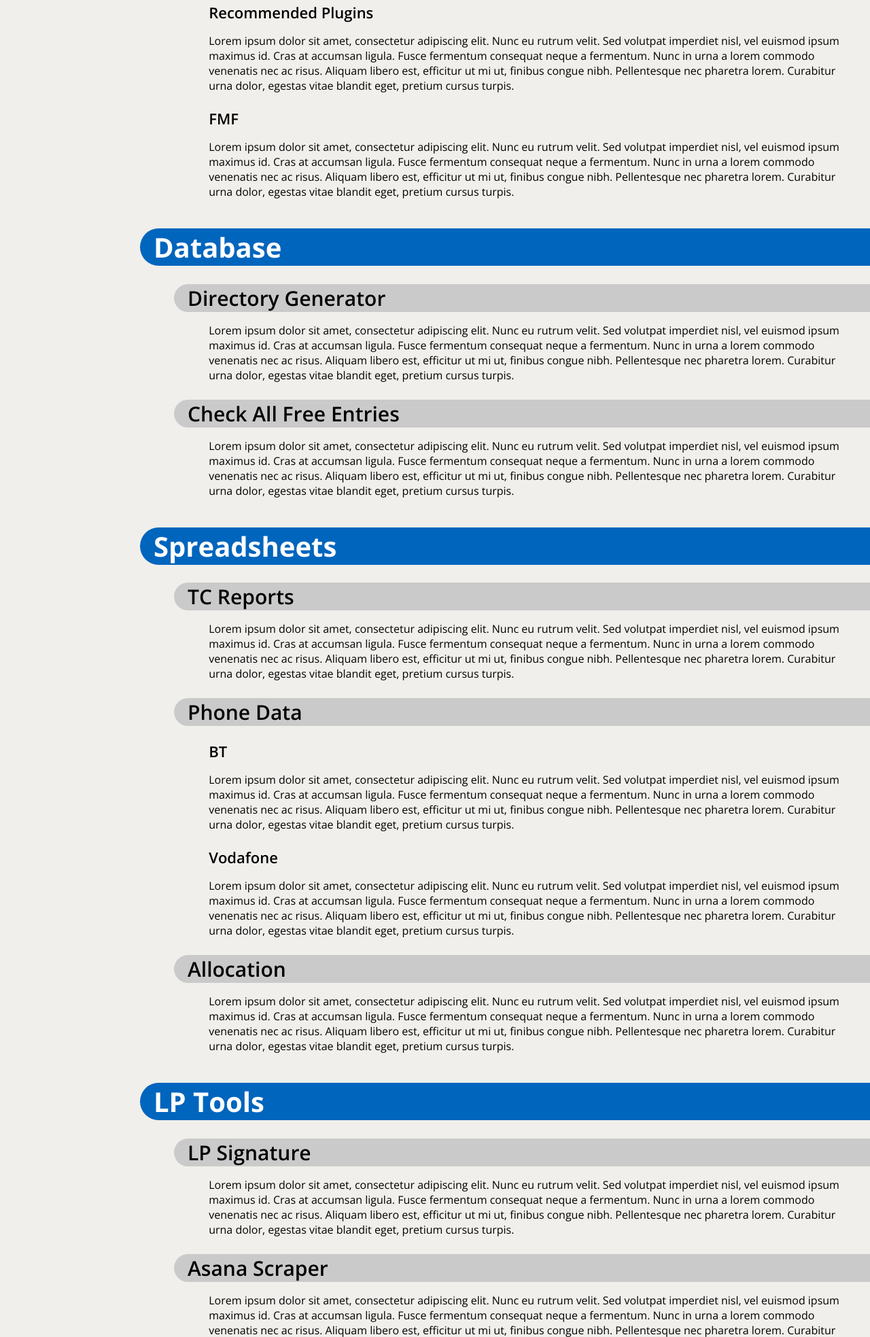
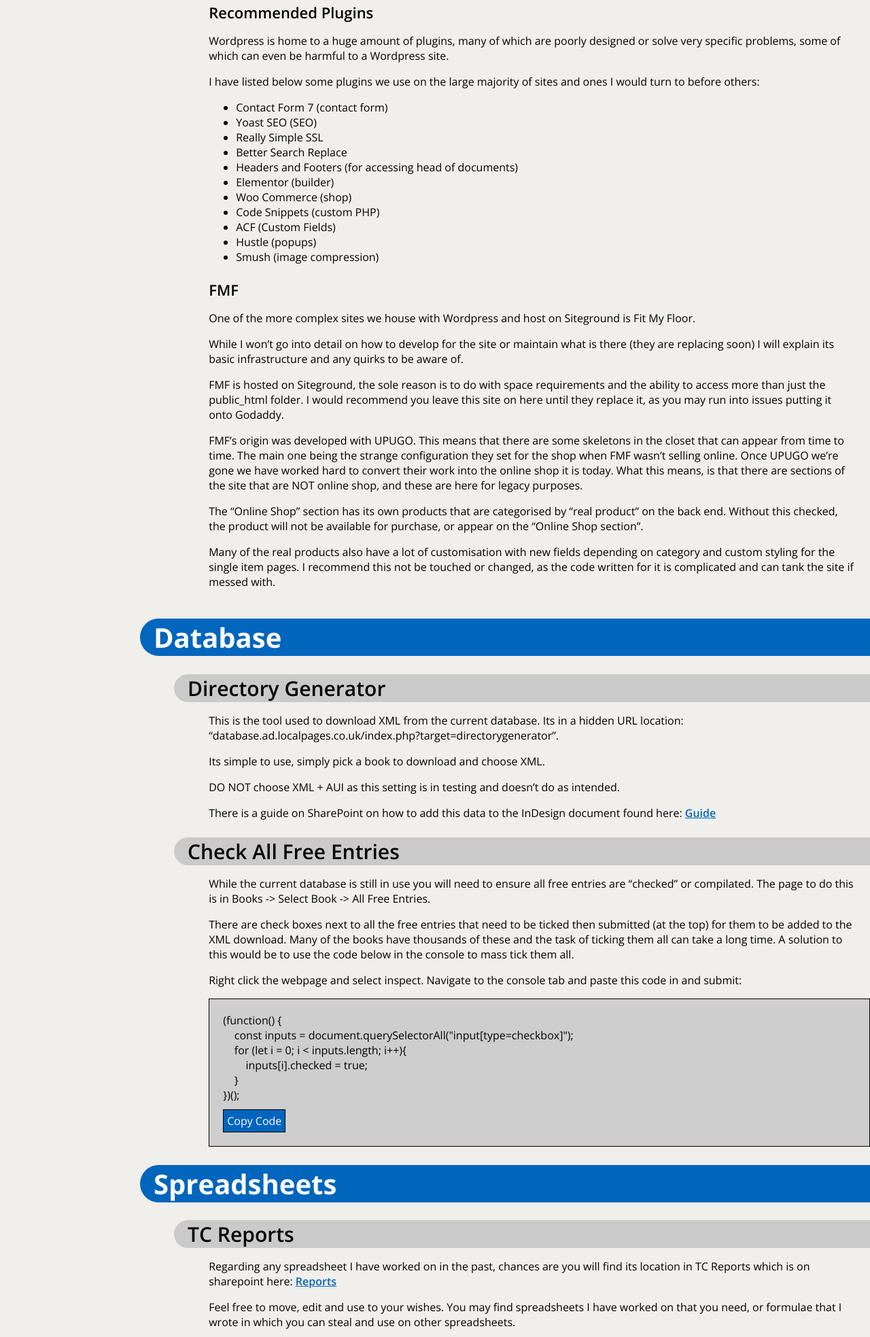
Before and after one commit to tomstrat/lp_handover, a plain HTML site: page index.html in a window 1280 px wide. Shown: the part 1088-3055 px from the top of the page at 68% size. Drawn offline with nearby package versions, Linux system fonts and the light colour scheme.

Commit message:
moved comments to body and added code snippet and copy function

```diff
--- a/index.html
+++ b/index.html
@@ -57,21 +57,28 @@
         <h2>Wordpress</h2>
         <article>
           <h3>Recommended Plugins</h3>
-          <p>Lorem ipsum dolor sit amet, consectetur adipiscing elit. Nunc eu rutrum velit. Sed volutpat imperdiet nisl,
-            vel
-            euismod ipsum maximus id. Cras at accumsan ligula. Fusce fermentum consequat neque a fermentum. Nunc in urna
-            a
-            lorem commodo venenatis nec ac risus. Aliquam libero est, efficitur ut mi ut, finibus congue nibh.
-            Pellentesque
-            nec pharetra lorem. Curabitur urna dolor, egestas vitae blandit eget, pretium cursus turpis.</p>
+          <p>Wordpress is home to a huge amount of plugins, many of which are poorly designed or solve very specific problems, some of which can even be harmful to a Wordpress site.</p>
+          <p>I have listed below some plugins we use on the large majority of sites and ones I would turn to before others:</p>
+          <ul>
+          <li>Contact Form 7 (contact form)</li>
+          <li>Yoast SEO (SEO)</li>
+          <li>Really Simple SSL</li>
+          <li>Better Search Replace</li>
+          <li>Headers and Footers (for accessing head of documents)</li>
+          <li>Elementor (builder)</li>
+          <li>Woo Commerce (shop)</li>
+          <li>Code Snippets (custom PHP)</li>
+          <li>ACF (Custom Fields)</li>
+          <li>Hustle (popups)</li>
+          <li>Smush (image compression)</li>
+          </ul>
           <h3>FMF</h3>
-          <p>Lorem ipsum dolor sit amet, consectetur adipiscing elit. Nunc eu rutrum velit. Sed volutpat imperdiet nisl,
-            vel
-            euismod ipsum maximus id. Cras at accumsan ligula. Fusce fermentum consequat neque a fermentum. Nunc in urna
-            a
-            lorem commodo venenatis nec ac risus. Aliquam libero est, efficitur ut mi ut, finibus congue nibh.
-            Pellentesque
-            nec pharetra lorem. Curabitur urna dolor, egestas vitae blandit eget, pretium cursus turpis.</p>
+          <p>One of the more complex sites we house with Wordpress and host on Siteground is Fit My Floor.</p>
+          <p>While I won’t go into detail on how to develop for the site or maintain what is there (they are replacing soon) I will explain its basic infrastructure and any quirks to be aware of.</p>
+          <p>FMF is hosted on Siteground, the sole reason is to do with space requirements and the ability to access more than just the public_html folder. I would recommend you leave this site on here until they replace it, as you may run into issues putting it onto Godaddy.</p>
+          <p>FMF’s origin was developed with UPUGO. This means that there are some skeletons in the closet that can appear from time to time. The main one being the strange configuration they set for the shop when FMF wasn’t selling online. Once UPUGO we’re gone we have worked hard to convert their work into the online shop it is today. What this means, is that there are sections of the site that are NOT online shop, and these are here for legacy purposes.</p>
+          <p>The “Online Shop” section has its own products that are categorised by “real product” on the back end. Without this checked, the product will not be available for purchase, or appear on the “Online Shop section”. </p>
+          <p>Many of the real products also have a lot of customisation with new fields depending on category and custom styling for the single item pages. I recommend this not be touched or changed, as the code written for it is complicated and can tank the site if messed with.</p>
         </article>
       </div>
     </div>
@@ -80,25 +87,29 @@
       <div class="innerArticle">
         <h2>Directory Generator</h2>
         <article>
-          <p>Lorem ipsum dolor sit amet, consectetur adipiscing elit. Nunc eu rutrum velit. Sed volutpat imperdiet nisl,
-            vel
-            euismod ipsum maximus id. Cras at accumsan ligula. Fusce fermentum consequat neque a fermentum. Nunc in urna
-            a
-            lorem commodo venenatis nec ac risus. Aliquam libero est, efficitur ut mi ut, finibus congue nibh.
-            Pellentesque
-            nec pharetra lorem. Curabitur urna dolor, egestas vitae blandit eget, pretium cursus turpis.</p>
+          <p>This is the tool used to download XML from the current database. Its in a hidden URL location: “database.ad.localpages.co.uk/index.php?target=directorygenerator”.</p>
+          <p>Its simple to use, simply pick a book to download and choose XML. </p>
+          <p>DO NOT choose XML + AUI as this setting is in testing and doesn’t do as intended.</p>
+          <p>There is a guide on SharePoint on how to add this data to the InDesign document found here: <a href="https://localpages.sharepoint.com/:f:/s/LocalPages/Eosi_ux-rB9UqEi-55s0Cv8B5F88q5zNLVaTLj3i7Tonuw?e=SpeQps">Guide</a></p>
         </article>
       </div>
       <div class="innerArticle">
         <h2>Check All Free Entries</h2>
         <article>
-          <p>Lorem ipsum dolor sit amet, consectetur adipiscing elit. Nunc eu rutrum velit. Sed volutpat imperdiet nisl,
-            vel
-            euismod ipsum maximus id. Cras at accumsan ligula. Fusce fermentum consequat neque a fermentum. Nunc in urna
-            a
-            lorem commodo venenatis nec ac risus. Aliquam libero est, efficitur ut mi ut, finibus congue nibh.
-            Pellentesque
-            nec pharetra lorem. Curabitur urna dolor, egestas vitae blandit eget, pretium cursus turpis.</p>
+          <p>While the current database is still in use you will need to ensure all free entries are “checked” or compilated. The page to do this is in Books -> Select Book -> All Free Entries.</p>
+          <p>There are check boxes next to all the free entries that need to be ticked then submitted (at the top) for them to be added to the XML download. Many of the books have thousands of these and the task of ticking them all can take a long time. A solution to this would be to use the code below in the console to mass tick them all. </p>
+          <p>Right click the webpage and select inspect. Navigate to the console tab and paste this code in and submit:</p>
+          <div class="snippet">
+            <div class="code">
+              (function() { </br>
+                &nbsp;&nbsp;&nbsp;&nbsp;const inputs = document.querySelectorAll("input[type=checkbox]"); </br>
+                &nbsp;&nbsp;&nbsp;&nbsp;for (let i = 0; i &#60; inputs.length; i++){ </br>
+                &nbsp;&nbsp;&nbsp;&nbsp;&nbsp;&nbsp;&nbsp;&nbsp;inputs[i].checked = true; </br>
+                &nbsp;&nbsp;&nbsp;&nbsp;} </br>
+              })();</br>
+            </div>
+            <div class="copy">Copy Code</div>
+          </div>
         </article>
       </div>
     </div>
@@ -107,46 +118,35 @@
       <div class="innerArticle">
         <h2>TC Reports</h2>
         <article>
-          <p>Lorem ipsum dolor sit amet, consectetur adipiscing elit. Nunc eu rutrum velit. Sed volutpat imperdiet nisl,
-            vel
-            euismod ipsum maximus id. Cras at accumsan ligula. Fusce fermentum consequat neque a fermentum. Nunc in urna
-            a
-            lorem commodo venenatis nec ac risus. Aliquam libero est, efficitur ut mi ut, finibus congue nibh.
-            Pellentesque
-            nec pharetra lorem. Curabitur urna dolor, egestas vitae blandit eget, pretium cursus turpis.</p>
+          <p>Regarding any spreadsheet I have worked on in the past, chances are you will find its location in TC Reports which is on sharepoint here: <a href="https://localpages.sharepoint.com/:f:/s/LocalPages/ErqzJ70sNuBFkmtKtjzfEocBvtyPksKnmLVTCYLf0YxH_w?e=7YRSFM">Reports</a></p>
+          <p>Feel free to move, edit and use to your wishes. You may find spreadsheets I have worked on that you need, or formulae that I wrote in which you can steal and use on other spreadsheets.</p>
+          <p>The below topics covered are all based inside of TC reports.</p>
         </article>
       </div>
       <div class="innerArticle">
         <h2>Phone Data</h2>
         <article>
           <h3>BT</h3>
-          <p>Lorem ipsum dolor sit amet, consectetur adipiscing elit. Nunc eu rutrum velit. Sed volutpat imperdiet nisl,
-            vel
-            euismod ipsum maximus id. Cras at accumsan ligula. Fusce fermentum consequat neque a fermentum. Nunc in urna
-            a
-            lorem commodo venenatis nec ac risus. Aliquam libero est, efficitur ut mi ut, finibus congue nibh.
-            Pellentesque
-            nec pharetra lorem. Curabitur urna dolor, egestas vitae blandit eget, pretium cursus turpis.</p>
+          <p>The BT phone data can be found in TC Reports under Sales Call Monitor. BT Phone data is found on their <a href="https://btcloudvoice.bt.com/businessportal/login.jsp">portal</a>. Login credentials can be found with Ollie.</p>
+          <p>The data retrieved is only based on the landlines of Local Pages, for Sales purposes this is now virtually mute as sales primarily use their mobile phones. That being said this data can still be used to find numbers who called Local Pages or who employees called from the landlines.</p>
+          <p>This portal can also be used to update the settings of the phones in the office. There are MANY settings all of which can be confusing (I don’t fully understand them all). Despite this the support team for BT Cloud Voice are very helpful and always give me the needed information. <a href="https://btbusiness.custhelp.com/app/categories/contact/c/5081">Support</a></p>
           <h3>Vodafone</h3>
-          <p>Lorem ipsum dolor sit amet, consectetur adipiscing elit. Nunc eu rutrum velit. Sed volutpat imperdiet nisl,
-            vel
-            euismod ipsum maximus id. Cras at accumsan ligula. Fusce fermentum consequat neque a fermentum. Nunc in urna
-            a
-            lorem commodo venenatis nec ac risus. Aliquam libero est, efficitur ut mi ut, finibus congue nibh.
-            Pellentesque
-            nec pharetra lorem. Curabitur urna dolor, egestas vitae blandit eget, pretium cursus turpis.</p>
+          <p>The Vodafone data can be found in TC Reports under Sales Call Monitor. Vodafone data is found on their <a href="https://online.vodafone.co.uk/dispatch/Portal/appmanager/vodafone/wrp?_nfpb=true&_pageLabel=Page_AccReg_LoginService&pageID=MV_0000">portal</a>. Login credentials can be found with Ollie.</p>
+          <p>The data retrieved is based on the mobile phones of Local Pages. This is the primary data for Sales. It should be noted that the data can only be taken in 3-6 month intervals and starting and ending in the middle of the month. This is due to the billing period. </p>
+          <p>It should also be noted that their portal is very temperamental and often breaks or is offline. Also many of the buttons don’t do as intended or don’t work at all.</p>
         </article>
       </div>
       <div class="innerArticle">
         <h2>Allocation</h2>
         <article>
-          <p>Lorem ipsum dolor sit amet, consectetur adipiscing elit. Nunc eu rutrum velit. Sed volutpat imperdiet nisl,
-            vel
-            euismod ipsum maximus id. Cras at accumsan ligula. Fusce fermentum consequat neque a fermentum. Nunc in urna
-            a
-            lorem commodo venenatis nec ac risus. Aliquam libero est, efficitur ut mi ut, finibus congue nibh.
-            Pellentesque
-            nec pharetra lorem. Curabitur urna dolor, egestas vitae blandit eget, pretium cursus turpis.</p>
+          <p>Allocation data and spreadsheets can be found in TC Reports under Allocation.</p>
+          <p>There are lots of files here, mainly things that are for the current round of allocation. Previous data and spreadsheets can be found in the Archive folder. </p>
+          <p>The most notable folder for someone taking over is the Tools folder. This folder contains all the necessary information to build a new allocation folder using the data available to us. (this will change entirely when the new database is implemented).</p>
+          <ul>
+            <li>Instructions.txt is a verbose list of steps to take, to make a new allocation datasheet.</li>
+            <li>IDS.csv and IDS.xlsx are a list of the IDs for the customers and staff on our current database.</li>
+            <li>Home Book.csv is a list of the customers home books.</li>
+          </ul>
         </article>
       </div>
     </div>
@@ -222,56 +222,11 @@
 </html>
 
 <!--
-Recommended Plugins:
-Wordpress is home to a huge amount of plugins, many of which are poorly designed or solve very specific problems, some of which can even be harmful to a Wordpress site.
-I have listed below some plugins we use on the large majority of sites and ones I would turn to before others:
-•	Contact Form 7 (contact form)
-•	Yoast SEO (SEO)
-•	Really Simple SSL
-•	Better Search Replace
-•	Headers and Footers (for accessing head of documents)
-•	Elementor (builder)
-•	Woo Commerce (shop)
-•	Code Snippets (custom PHP)
-•	ACF (Custom Fields)
-•	Hustle (popups)
-•	Smush (image compression)
-FMF
-One of the more complex sites we house with Wordpress and host on Siteground is Fit My Floor.
-While I won’t go into detail on how to develop for the site or maintain what is there (they are replacing soon) I will explain its basic infrastructure and any quirks to be aware of.
-FMF is hosted on Siteground, the sole reason is to do with space requirements and the ability to access more than just the public_html folder. I would recommend you leave this site on here until they replace it, as you may run into issues putting it onto Godaddy.
-FMF’s origin was developed with UPUGO. This means that there are some skeletons in the closet that can appear from time to time. The main one being the strange configuration they set for the shop when FMF wasn’t selling online. Once UPUGO we’re gone we have worked hard to convert their work into the online shop it is today. What this means, is that there are sections of the site that are NOT online shop, and these are here for legacy purposes.
-The “Online Shop” section has its own products that are categorised by “real product” on the back end. Without this checked, the product will not be available for purchase, or appear on the “Online Shop section”.
-Many of the real products also have a lot of customisation with new fields depending on category and custom styling for the single item pages. I recommend this not be touched or changed, as the code written for it is complicated and can tank the site if messed with.
-Directory Generator
-This is the tool used to download XML from the current database. Its in a hidden URL location: “database.ad.localpages.co.uk/index.php?target=directorygenerator”.
-Its simple to use, simply pick a book to download and choose XML.
-DO NOT choose XML + AUI as this setting is in testing and doesn’t do as intended.
-There is a guide on SharePoint on how to add this data to the InDesign document found here: https://localpages.sharepoint.com/:f:/s/LocalPages/Eosi_ux-rB9UqEi-55s0Cv8B5F88q5zNLVaTLj3i7Tonuw?e=SpeQps
 
-Check all free entries
-While the current database is still in use you will need to ensure all free entries are “checked” or compilated. The page to do this is in Books -> Select Book -> All Free Entries.
-There are check boxes next to all the free entries that need to be ticked then submitted (at the top) for them to be added to the XML download. Many of the books have thousands of these and the task of ticking them all can take a long time. A solution to this would be to use the code below in the console to mass tick them all.
-Right click the webpage and select inspect. Navigate to the console tab and paste this code in and submit:
-TC Reports
-Regarding any spreadsheet I have worked on in the past, chances are you will find its location in TC Reports which is on sharepoint here: https://localpages.sharepoint.com/:f:/s/LocalPages/ErqzJ70sNuBFkmtKtjzfEocBvtyPksKnmLVTCYLf0YxH_w?e=7YRSFM
-Feel free to move, edit and use to your wishes. You may find spreadsheets I have worked on that you need, or formulae that I wrote in which you can steal and use on other spreadsheets.
-The below topics covered are all based inside of TC reports.
-BT
-The BT phone data can be found in TC Reports under Sales Call Monitor. BT Phone data is found on their portal: https://btcloudvoice.bt.com/businessportal/login.jsp. Login credentials can be found with Ollie.
-The data retrieved is only based on the landlines of Local Pages, for Sales purposes this is now virtually mute as sales primarily use their mobile phones. That being said this data can still be used to find numbers who called Local Pages or who employees called from the landlines.
-This portal can also be used to update the settings of the phones in the office. There are MANY settings all of which can be confusing (I don’t fully understand them all). Despite this the support team for BT Cloud Voice are very helpful and always give me the needed information. https://btbusiness.custhelp.com/app/categories/contact/c/5081
-Vodafone
-The Vodafone data can be found in TC Reports under Sales Call Monitor. Vodafone data is found on their portal: https://online.vodafone.co.uk/dispatch/Portal/appmanager/vodafone/wrp?_nfpb=true&_pageLabel=Page_AccReg_LoginService&pageID=MV_0000 . Login credentials can be found with Ollie.
-The data retrieved is based on the mobile phones of Local Pages. This is the primary data for Sales. It should be noted that the data can only be taken in 3-6 month intervals and starting and ending in the middle of the month. This is due to the billing period.
-It should also be noted that their portal is very temperamental and often breaks or is offline. Also many of the buttons don’t do as intended or don’t work at all.
-Allocation
-Allocation data and spreadsheets can be found in TC Reports under Allocation.
-There are lots of files here, mainly things that are for the current round of allocation. Previous data and spreadsheets can be found in the Archive folder.
-The most notable folder for someone taking over is the Tools folder. This folder contains all the necessary information to build a new allocation folder using the data available to us. (this will change entirely when the new database is implemented).
-•	Instructions.txt is a verbose list of steps to take, to make a new allocation datasheet.
-•	IDS.csv and IDS.xlsx are a list of the IDs for the customers and staff on our current database.
-•	Home Book.csv is a list of the customers home books.
+
+
+
+
 
 
 
--- a/style.css
+++ b/style.css
@@ -1,19 +1,19 @@
-@import url('https://fonts.googleapis.com/css2?family=Open+Sans:wght@400;600;700&display=swap');
+@import url("https://fonts.googleapis.com/css2?family=Open+Sans:wght@400;600;700&display=swap");
 
-body{
+body {
   margin: 0px;
   padding: 0px;
   background-color: rgb(240, 239, 235);
-  font-family: 'Open Sans', sans-serif;
+  font-family: "Open Sans", sans-serif;
 }
-.search{
-  display:flex;
+.search {
+  display: flex;
   flex-direction: column;
   align-items: center;
   justify-content: center;
   height: 100px;
 }
-.search input{
+.search input {
   margin: 10px;
   width: 60%;
   border: none;
@@ -24,74 +24,102 @@ body{
   box-shadow: 1px 1px 5px black;
   margin-bottom: 20px;
 }
-.search input:focus{
+.search input:focus {
   outline: none;
 }
-.search button{
-  border:none;
-  background-color:#0065bd;
-  color:white;
+.search button {
+  border: none;
+  background-color: #0065bd;
+  color: white;
   font-size: 20px;
   border-radius: 50px;
   padding: 10px;
   width: 100px;
   transition: box-shadow 0.2s linear;
 }
-.search button:hover{
+.search button:hover {
   box-shadow: 2px 2px 5px black;
 }
-.search button:active{
+.search button:active {
   background-color: #004c8f;
 }
 
-.content{
-  display:flex;
+.content {
+  display: flex;
   flex-direction: column;
   margin-left: 20%;
 }
-.content article{
+.content article {
   margin-left: 5%;
 }
-.content a{
+.content a {
   font-weight: 600;
   color: #0065bd;
 }
-h1{
+h1 {
   font-size: 40px;
   font-weight: 700;
-  color:white;
+  color: white;
   background-color: #0065bd !important;
-  padding-left:20px;
+  padding-left: 20px;
   margin-left: -50px;
   border-radius: 50px 0px 0px 50px;
 }
-h2{
+h2 {
   font-size: 30px;
   font-weight: 600;
   margin-bottom: 5px;
   background-color: #cacaca !important;
-  padding-left:20px;
+  padding-left: 20px;
   border-radius: 50px 0px 0px 50px;
 }
-h3{
+h3 {
   font-size: 22px;
   font-weight: 600;
   margin-bottom: 5px;
 }
-h1,h2,h3,p{
+h1,
+h2,
+h3,
+p {
   transition: all 0.3s linear;
 }
-.innerArticle{
+.innerArticle {
   transition: all 0.3s linear;
 }
-.innerArticle:hover{
+.innerArticle:hover {
   transform: translateX(-20px);
 }
-article p{
+article p {
   padding-right: 20px;
 }
 
-.hidden{
+.hidden {
   transform: scaleY(0);
-  height:0px;
+  height: 0px;
 }
+
+.snippet {
+  background-color: rgb(206, 206, 206);
+  padding: 20px;
+  border: 1px solid black;
+}
+
+.copy {
+  background-color: #0065bd;
+  color: white;
+  padding: 5px;
+  margin-top: 10px;
+  display: inline-block;
+  border: 1px solid black;
+  transition: all 0.5s;
+  cursor: pointer;
+}
+.copySuccess {
+  background-color: #34eb52 !important;
+  color: black !important;
+}
+.copy:hover {
+  background-color: white;
+  color: black;
+}
```
Also changed, not shown: index.js (+18 -1 lines).
